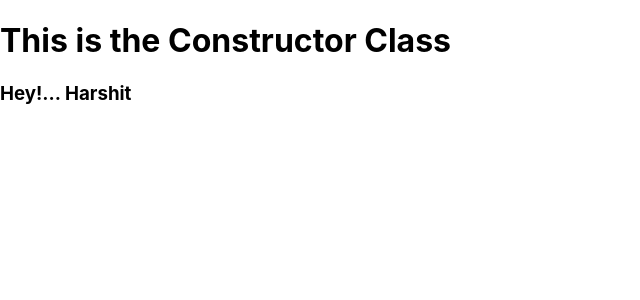
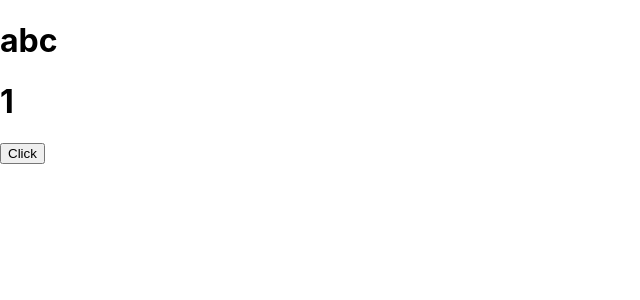
Before and after one commit to harshith1123/React-JS, a React (Create React App) app: page / in a window 1280 px wide. Shown: the top 300 px of the page, without its empty margins (0-640 px from the left). Built offline with nearby package versions, Linux system fonts and the light colour scheme.

Commit message:
Learned State in React

```diff
--- /dev/null
+++ b/src/State.js
@@ -0,0 +1,33 @@
+import React, { Component } from 'react'
+
+export default class State extends Component {
+    state = {
+            name: "abc",
+            count: 1
+        }
+
+    // constructor(props){
+    //     super(props);
+
+    //     this.state = {
+    //         name: this.props.name,
+    //         count: 1
+    //     }
+    // }
+
+    changeState(){
+        this.setState({
+            name: "Harshit Shetty",
+            count: this.state.count + 1
+        })
+    }
+  render() {
+    return (
+      <div>
+        <h1>{this.state.name}</h1>
+        <h1>{this.state.count}</h1>
+        <button type="button" value="Click" onClick={()=> this.changeState()}>Click</button>
+      </div>
+    )
+  }
+}
--- a/src/index.js
+++ b/src/index.js
@@ -9,6 +9,7 @@ import Props_Class from './Props_Class';
 import {Props_Class2} from './Props_Class';
 import reportWebVitals from './reportWebVitals';
 import Constructor from './Construtor';
+import State from './State';
 
 const root = ReactDOM.createRoot(document.getElementById('root'));
 root.render(
@@ -26,7 +27,8 @@ root.render(
         <li>Orange</li>
       </ol>
     </Props_Class2> */}
-    <Constructor name = "Harshit"/>
+    {/* <Constructor name = "Harshit"/> */}
+    <State name = "Harshit"/>
   </React.StrictMode>
 );
 
```
